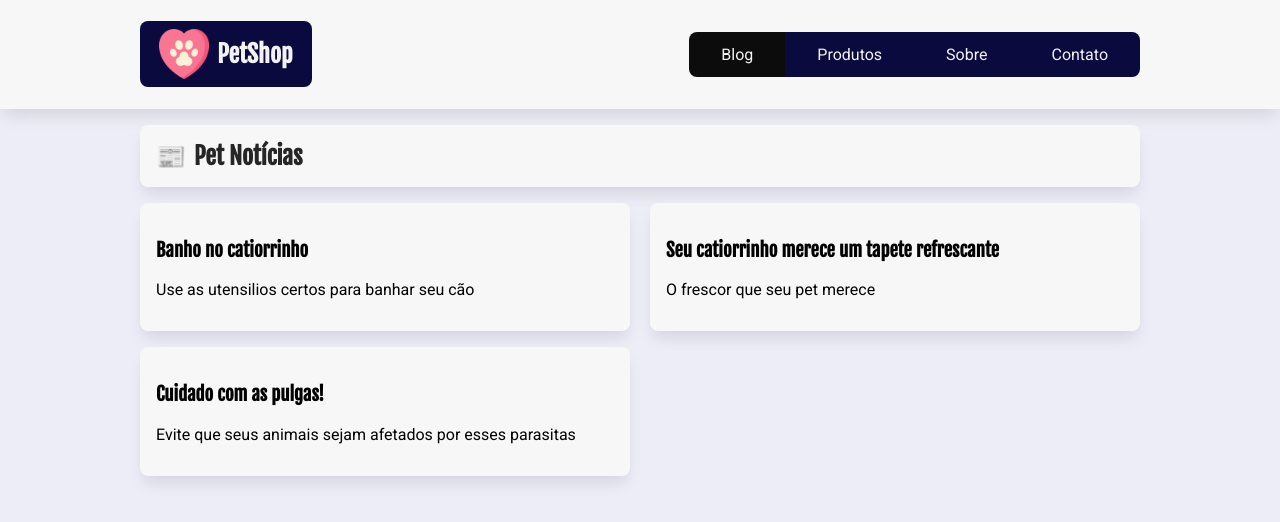
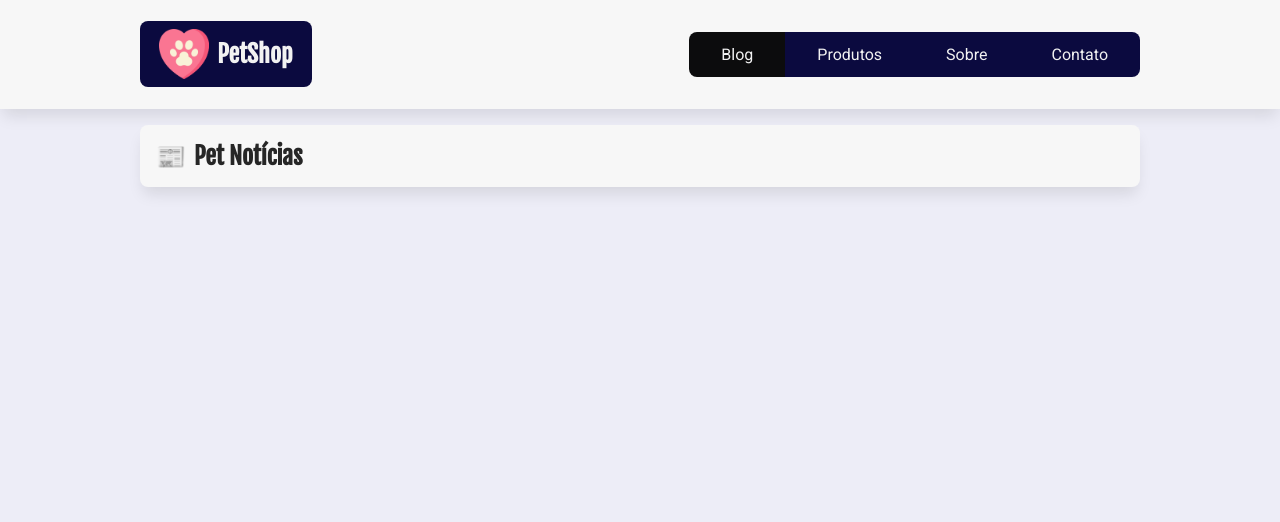
Before and after one commit to lucasmendeshy/petshop, a React (Create React App) app: page / in a window 1280 px wide. Shown: the top 522 px of the page. Built offline with nearby package versions, Linux system fonts and the light colour scheme.

Commit message:
Uso do fetch para acesso API

```diff
--- a/src/Components/ListaPosts/ListaPosts.jsx
+++ b/src/Components/ListaPosts/ListaPosts.jsx
@@ -1,35 +1,23 @@
+import serverApi from "../../api/servidor-api";
 import estilos from "./ListaPosts.module.css";
 const ListaPosts = ({ titulo, subtitulo }) => {
-  const posts = [
-    {
-      id: 1,
-      titulo: "Banho no catiorrinho",
-      subtitulo: "Use as utensilios certos para banhar seu cão",
-      descricao:
-        "Banhos regulares mantém os pelos e pele de seu cachorro limpa, renovada e saudável. O processo de ensaboar e escovar remove resíduos de pelos e peles que já estão mortas, providenciando um maior respiro da pele de seu cachorro",
-      categoria: "bem-estar",
-    },
-    {
-      id: 2,
-      titulo: "Seu catiorrinho merece um tapete refrescante",
-      subtitulo: "O frescor que seu pet merece",
-      descricao:
-        "O produto é um colchonete de nylon, recheado com espuma e gel (não tóxico), que promete refrescar os bichos. O gel interno é ativado com o peso e a pressão do animal, ou seja, começa a funcionar quando o pet está sobre ele. O tapete promete baixar a temperatura entre 6ºC e 10°C em relação à registrada no ambiente.",
-      categoria: "bem-estar",
-    },
-    {
-      id: 3,
-      titulo: "Cuidado com as pulgas!",
-      subtitulo: "Evite que seus animais sejam afetados por esses parasitas",
-      descricao:
-        "Para prevenir que o seu pet seja infestado, coleiras e sprays anti-pulgas e carrapatos são boas opções. Procure uma clínica veterinária para saber qual é a melhor escolha para o seu animal, de acordo com o porte, tipo de pelo e idade. Os sprays precisam ser reforçados a cada 30 dias para que o efeito seja mantido.",
-      categoria: "bem-estar",
-    },
-  ];
+  console.log(serverApi);
+  const postsTemp = [];
+
+  const getPosts = async () => {
+    try {
+      const resposta = await fetch(`${serverApi}/posts`);
+      const dados = await resposta.json();
+      console.log(dados);
+    } catch (error) {
+      console.log("Deu ruim! " + error.message);
+    }
+  };
+  console.log(getPosts);
 
   return (
     <div className={estilos.lista_posts}>
-      {posts.map(({ id, titulo, subtitulo }) => (
+      {postsTemp.map(({ id, titulo, subtitulo }) => (
         <article key={id} className={estilos.post}>
           <h3>{titulo}</h3>
 
--- /dev/null
+++ b/src/api/servidor-api.js
@@ -0,0 +1,3 @@
+const porta = "2112";
+const serverApi = `http://localhost:${porta}`;
+export default serverApi;
```
